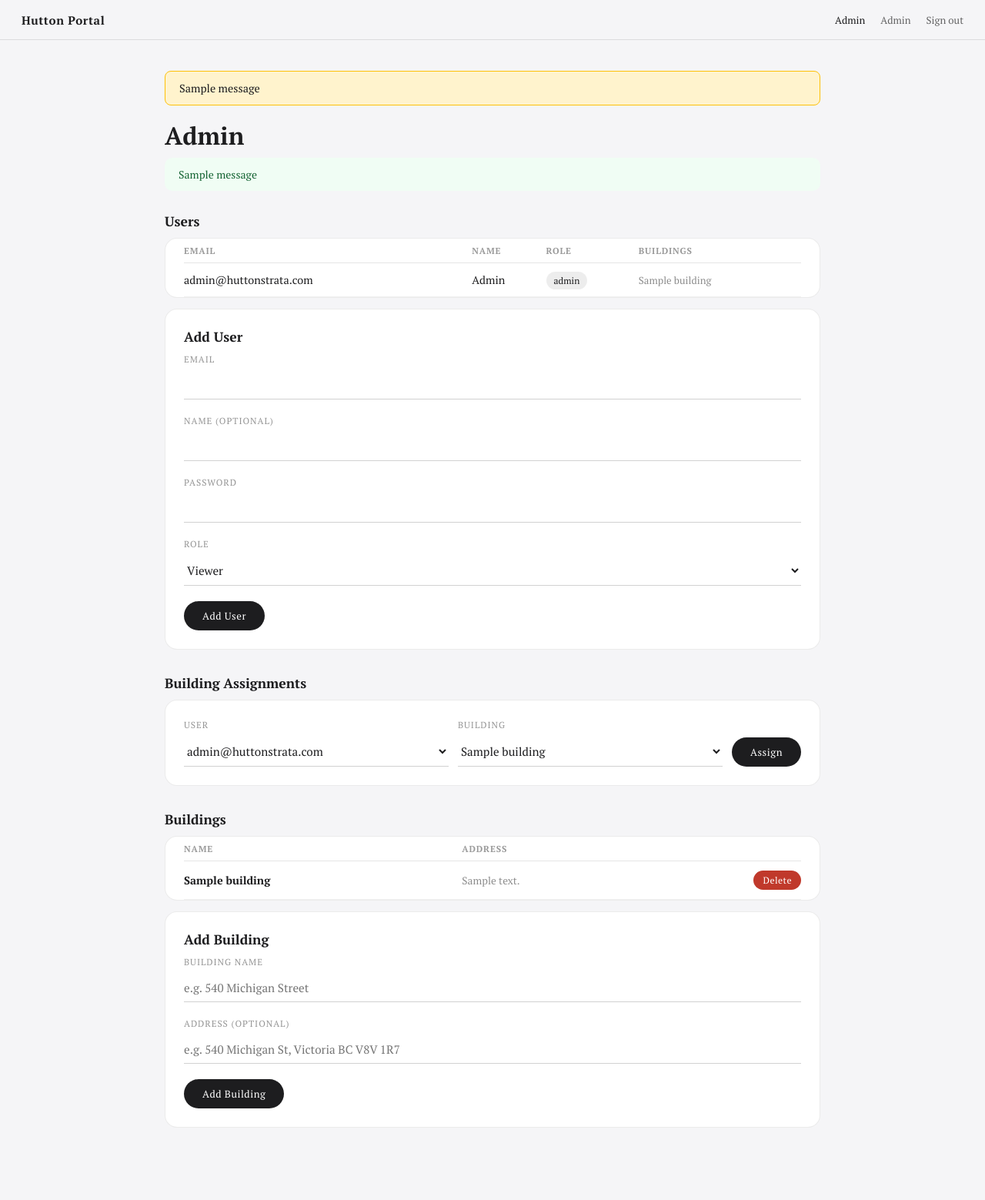
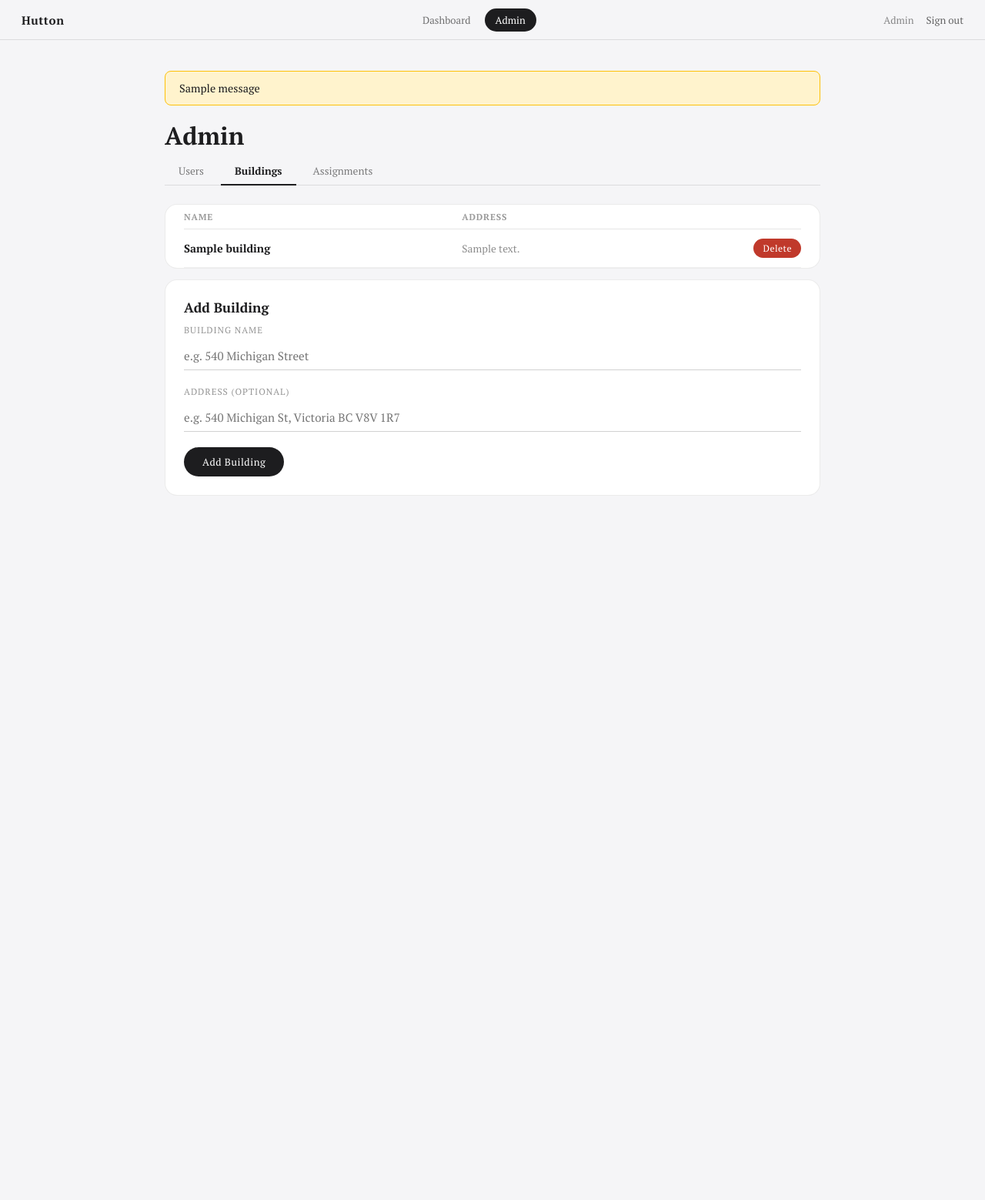
Before and after one commit to Armstrong911/Hutton-Portal, a Flask app: page /admin?tab=buildings in a window 1280 px wide. Shown: the whole page at 77% size. After the commit the page ends 619 px from the top, so only its background shows below. Run offline with Flask 3, Linux system fonts and the light colour scheme; a user stored in the database is signed in; data comes from the database, SQL or seed files in the repository; tables that the repository leaves empty hold one stand-in row (values such as "Sample post"); one stand-in notice (Sample message) is shown.

Commit message:
Add files via upload

```diff
--- a/templates/admin.html
+++ b/templates/admin.html
@@ -3,15 +3,17 @@
 {% block content %}
 <h1>Admin</h1>
 
-<!-- Flash messages -->
-{% with messages = get_flashed_messages(with_categories=true) %}
-  {% for cat, msg in messages %}
-    <div style="padding:12px 18px; border-radius:10px; margin-bottom:16px; background:{{ '#f0fdf4' if cat=='success' else '#fff1f2' }}; color:{{ '#166534' if cat=='success' else '#9f1239' }}; font-size:.875rem;">{{ msg }}</div>
-  {% endfor %}
-{% endwith %}
+<!-- Tab bar -->
+<div class="tab-bar">
+  <a href="/admin" class="{{ 'active' if not request.args.get('tab') or request.args.get('tab') == 'users' }}">Users</a>
+  <a href="/admin?tab=buildings" class="{{ 'active' if request.args.get('tab') == 'buildings' }}">Buildings</a>
+  <a href="/admin?tab=assign" class="{{ 'active' if request.args.get('tab') == 'assign' }}">Assignments</a>
+</div>
 
-<!-- Users -->
-<h2>Users</h2>
+{% set tab = request.args.get('tab', 'users') %}
+
+<!-- USERS TAB -->
+{% if tab == 'users' %}
 <div class="card" style="padding:0 24px;">
   <table>
     <tr><th>Email</th><th>Name</th><th>Role</th><th>Buildings</th><th></th></tr>
@@ -21,7 +23,7 @@
       <td>{{ u.name or '—' }}</td>
       <td><span style="font-size:.75rem; padding:4px 10px; border-radius:980px; background:rgba(0,0,0,0.07);">{{ u.role }}</span></td>
       <td style="font-size:.82rem; color:rgba(0,0,0,0.45);">{{ u.buildings|map(attribute='name')|join(', ') or '—' }}</td>
-      <td style="text-align:right; white-space:nowrap;">
+      <td style="text-align:right;">
         {% if u.id != current_user.id %}
         <form method="POST" action="/admin/user/{{ u.id }}/delete" style="display:inline;">
           <button type="submit" class="pill danger" style="font-size:.75rem; padding:5px 12px;" onclick="return confirm('Delete {{ u.email }}?')">Delete</button>
@@ -52,30 +54,8 @@
   </form>
 </div>
 
-<!-- Building Assignments -->
-<h2 style="margin-top:32px;">Building Assignments</h2>
-<div class="card">
-  <form method="POST" action="/admin/assign">
-    <div style="display:grid; grid-template-columns:1fr 1fr auto; gap:12px; align-items:flex-end;">
-      <div class="form-row" style="margin:0;">
-        <label>User</label>
-        <select name="user_id">
-          {% for u in users %}<option value="{{ u.id }}">{{ u.email }}</option>{% endfor %}
-        </select>
-      </div>
-      <div class="form-row" style="margin:0;">
-        <label>Building</label>
-        <select name="building_id">
-          {% for b in buildings %}<option value="{{ b.id }}">{{ b.name }}</option>{% endfor %}
-        </select>
-      </div>
-      <button type="submit" class="pill" style="align-self:flex-end;">Assign</button>
-    </div>
-  </form>
-</div>
-
-<!-- Buildings -->
-<h2 style="margin-top:32px;">Buildings</h2>
+<!-- BUILDINGS TAB -->
+{% elif tab == 'buildings' %}
 <div class="card" style="padding:0 24px;">
   <table>
     <tr><th>Name</th><th>Address</th><th></th></tr>
--- a/templates/base.html
+++ b/templates/base.html
@@ -10,7 +10,12 @@
     html, body { background: #f5f5f7; color: #1d1d1f; font-family: 'PT Serif', Georgia, serif; -webkit-font-smoothing: antialiased; min-height: 100%; }
     nav { background: rgba(245,245,247,0.92); border-bottom: 0.5px solid rgba(0,0,0,0.1); height: 52px; display: flex; align-items: center; padding: 0 28px; position: sticky; top: 0; backdrop-filter: blur(12px); z-index: 100; justify-content: space-between; }
     nav .brand { font-size: .95rem; font-weight: 700; color: #1d1d1f; text-decoration: none; letter-spacing: .04em; }
-    nav .nav-right { display: flex; gap: 20px; align-items: center; font-size: .82rem; }
+    nav .nav-tabs { display: flex; gap: 4px; align-items: center; }
+    nav .nav-tabs a { font-size: .82rem; color: rgba(0,0,0,0.55); text-decoration: none; padding: 6px 14px; border-radius: 980px; transition: background .15s, color .15s; }
+    nav .nav-tabs a:hover { background: rgba(0,0,0,0.06); color: #1d1d1f; }
+    nav .nav-tabs a.active { background: #1d1d1f; color: #fff; }
+    nav .nav-right { display: flex; gap: 16px; align-items: center; font-size: .82rem; }
+    nav .nav-right span { color: rgba(0,0,0,0.45); }
     nav .nav-right a { color: rgba(0,0,0,0.6); text-decoration: none; }
     nav .nav-right a:hover { color: #1d1d1f; }
     .container { max-width: 900px; margin: 0 auto; padding: 40px 24px 80px; }
@@ -26,27 +31,31 @@
     .form-row input, .form-row select, .form-row textarea { width: 100%; background: none; border: none; border-bottom: 1px solid rgba(0,0,0,0.18); padding: 8px 0; font-family: 'PT Serif', Georgia, serif; font-size: .95rem; color: #1d1d1f; outline: none; }
     .form-row textarea { resize: vertical; min-height: 80px; }
     .flash { background: #fff3cd; border: 1px solid #ffc107; padding: 12px 18px; border-radius: 8px; margin-bottom: 18px; font-size: .9rem; }
-    .badge { display: inline-block; font-size: .7rem; padding: 3px 10px; border-radius: 980px; letter-spacing: .06em; text-transform: uppercase; }
-    .badge.admin      { background: #1d1d1f; color: #fff; }
-    .badge.editor     { background: #e0e0e0; color: #333; }
-    .badge.viewer     { background: #f0f0f0; color: #666; }
-    .badge.contractor { background: #d4e8d4; color: #2d6a2d; }
     table { width: 100%; border-collapse: collapse; font-size: .9rem; }
     th { text-align: left; font-size: .72rem; letter-spacing: .07em; text-transform: uppercase; color: rgba(0,0,0,0.4); padding: 8px 0; border-bottom: 0.5px solid rgba(0,0,0,0.1); }
     td { padding: 12px 0; border-bottom: 0.5px solid rgba(0,0,0,0.06); vertical-align: middle; }
-    @media(max-width:600px){ .container{padding:24px 16px 60px;} .card{padding:18px;} }
+    /* Tabs within a page */
+    .tab-bar { display: flex; gap: 4px; margin-bottom: 24px; border-bottom: 0.5px solid rgba(0,0,0,0.1); padding-bottom: 0; }
+    .tab-bar a { font-size: .85rem; padding: 8px 18px; border-radius: 8px 8px 0 0; text-decoration: none; color: rgba(0,0,0,0.5); border-bottom: 2px solid transparent; margin-bottom: -1px; }
+    .tab-bar a.active { color: #1d1d1f; font-weight: 700; border-bottom: 2px solid #1d1d1f; }
+    @media(max-width:600px){ nav .nav-tabs { display: none; } .container{padding:24px 16px 60px;} .card{padding:18px;} }
   </style>
 </head>
 <body>
 <nav>
-  <a class="brand" href="/">Hutton Portal</a>
-  <div class="nav-right">
-    {% if current_user.is_authenticated %}
-      <span>{{ current_user.name or current_user.email }}</span>
-      {% if current_user.role == 'admin' %}<a href="/admin">Admin</a>{% endif %}
-      <a href="/logout">Sign out</a>
+  <a class="brand" href="/">Hutton</a>
+  {% if current_user.is_authenticated %}
+  <div class="nav-tabs">
+    <a href="/" class="{{ 'active' if request.path == '/' }}">Dashboard</a>
+    {% if current_user.role == 'admin' %}
+    <a href="/admin" class="{{ 'active' if request.path.startswith('/admin') }}">Admin</a>
     {% endif %}
   </div>
+  <div class="nav-right">
+    <span>{{ current_user.name or current_user.email }}</span>
+    <a href="/logout">Sign out</a>
+  </div>
+  {% endif %}
 </nav>
 <div class="container">
   {% with msgs = get_flashed_messages() %}{% if msgs %}{% for m in msgs %}<div class="flash">{{ m }}</div>{% endfor %}{% endif %}{% endwith %}
```
Also changed, not shown: other parts of templates/admin.html (+38 -0 lines).
